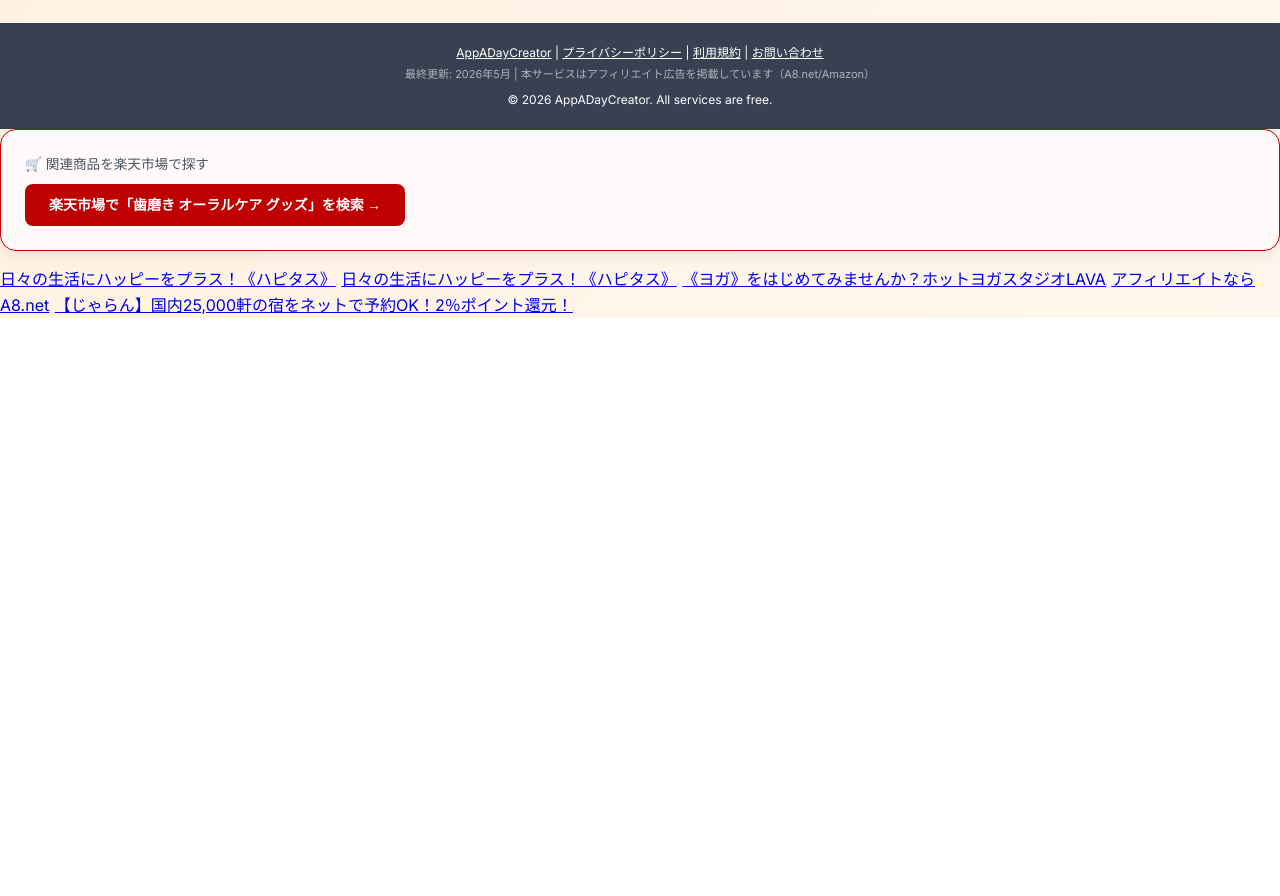
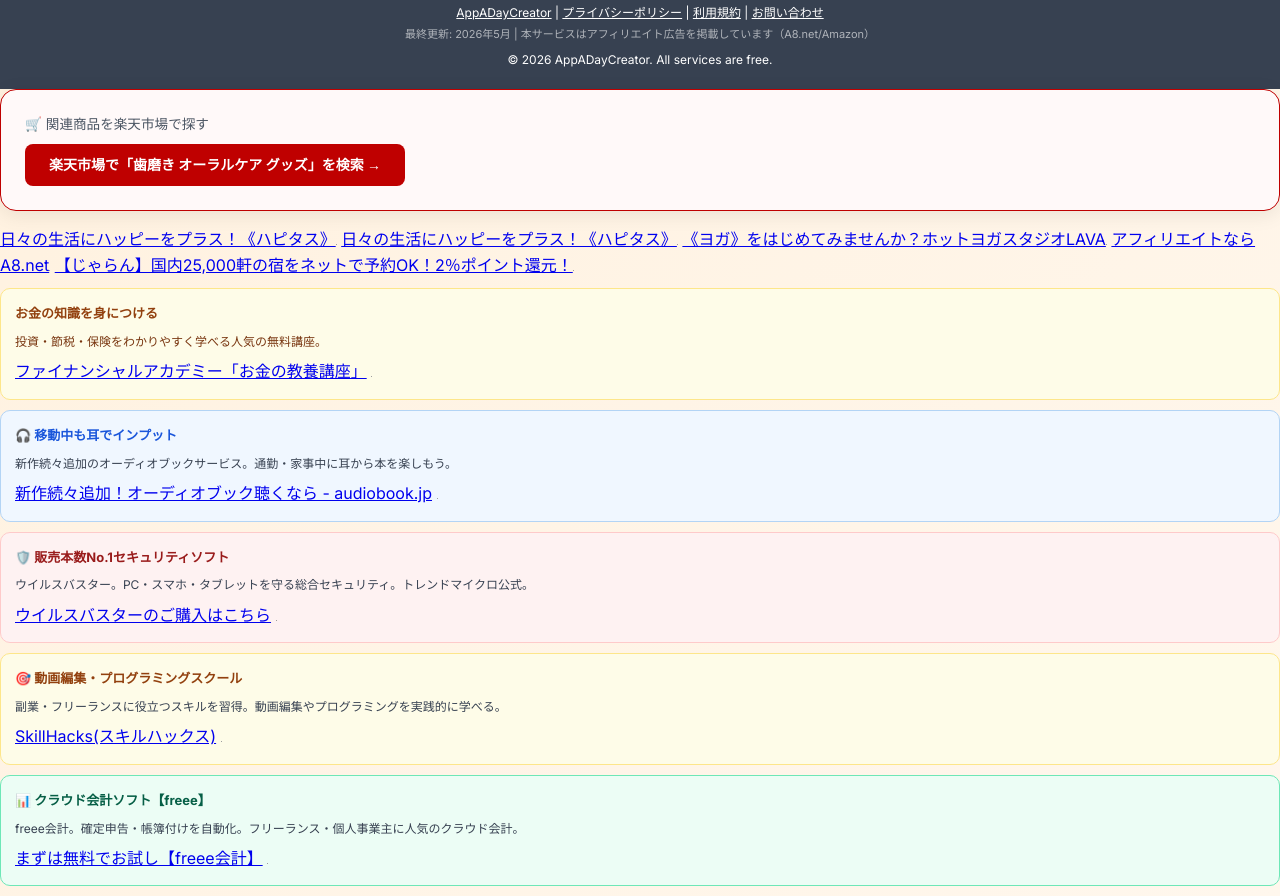
Before and after one commit to appadaycreator/oral-care-advisor, a plain HTML site: page index.html in a window 1280 px wide. Shown: the part 1606-2502 px from the top of the page. Before the commit the page ends 1924 px from the top, so only its background shows below. Drawn offline with Linux system fonts and the light colour scheme; grey boxes are pictures that could not be loaded.

Commit message:
Remove 1 non-public internal links

```diff
--- a/index.html
+++ b/index.html
@@ -174,7 +174,7 @@
             <div style="display:flex;flex-direction:column;gap:6px;">
                 <a href="https://appadaycreator.com/health-check-explainer/" style="color:#7c3aed;font-size:13px;text-decoration:none;padding:6px 0;border-bottom:1px solid #f1f5f9;">健康診断数値解説ツール →</a>
                 <a href="https://appadaycreator.com/mental-health-checker/" style="color:#7c3aed;font-size:13px;text-decoration:none;padding:6px 0;border-bottom:1px solid #f1f5f9;">メンタルヘルス・ストレスチェック →</a>
-                <a href="https://appadaycreator.com/sleep-quality-checker/" style="color:#7c3aed;font-size:13px;text-decoration:none;padding:6px 0;border-bottom:1px solid #f1f5f9;">睡眠の質チェッカー・改善アドバイス →</a>
+
             </div>
         </div>
 
@@ -449,5 +449,45 @@
 <a href="https://px.a8.net/svt/ejp?a8mat=457C4C+C23BCA+0K+10FXXU" rel="nofollow">アフィリエイトならA8.net</a><img border="0" width="1" height="1" src="https://www15.a8.net/0.gif?a8mat=457C4C+C23BCA+0K+10FXXU" alt="">
 
 <a href="https://px.a8.net/svt/ejp?a8mat=4B3WJ5+C2OQY2+14CS+68EPE" rel="nofollow">【じゃらん】国内25,000軒の宿をネットで予約OK！2％ポイント還元！</a><img border="0" width="1" height="1" src="https://www11.a8.net/0.gif?a8mat=4B3WJ5+C2OQY2+14CS+68EPE" alt="">
+<!-- A8アフィリエイト: ファイナンシャルアカデミー お金の教養講座 -->
+<div style="background:#fefce8;border:1px solid #fde68a;border-radius:10px;padding:14px;margin:10px 0;">
+  <p style="font-size:13px;font-weight:700;color:#92400e;margin:0 0 8px;">お金の知識を身につける</p>
+  <p style="font-size:12px;color:#78350f;margin:0 0 8px;">投資・節税・保険をわかりやすく学べる人気の無料講座。</p>
+  <a href="https://px.a8.net/svt/ejp?a8mat=4B3WJ6+FIIWRU+1IRY+1TKOKI" rel="nofollow noopener noreferrer" target="_blank">ファイナンシャルアカデミー「お金の教養講座」</a>
+<img border="0" width="1" height="1" src="https://www15.a8.net/0.gif?a8mat=4B3WJ6+FIIWRU+1IRY+1TKOKI" alt="" loading="lazy">
+</div>
+<!-- /A8アフィリエイト: ファイナンシャルアカデミー -->
+<!-- A8アフィリエイト: audiobook.jp -->
+<div style="background:#f0f7ff;border:1px solid #b3d4f5;border-radius:10px;padding:14px;margin:10px 0;">
+  <p style="font-size:13px;font-weight:700;color:#1a56db;margin:0 0 8px;">🎧 移動中も耳でインプット</p>
+  <p style="font-size:12px;color:#374151;margin:0 0 8px;">新作続々追加のオーディオブックサービス。通勤・家事中に耳から本を楽しもう。</p>
+  <a href="https://px.a8.net/svt/ejp?a8mat=4B3VR6+GFV6NE+3CJQ+64C3M" rel="nofollow noopener noreferrer" target="_blank">新作続々追加！オーディオブック聴くなら - audiobook.jp</a>
+<img border="0" width="1" height="1" src="https://www17.a8.net/0.gif?a8mat=4B3VR6+GFV6NE+3CJQ+64C3M" alt="" loading="lazy">
+</div>
+<!-- /A8アフィリエイト: audiobook.jp -->
+<!-- A8アフィリエイト: ウイルスバスター -->
+<div style="background:#fef2f2;border:1px solid #fecaca;border-radius:10px;padding:14px;margin:10px 0;">
+  <p style="font-size:13px;font-weight:700;color:#991b1b;margin:0 0 8px;">🛡️ 販売本数No.1セキュリティソフト</p>
+  <p style="font-size:12px;color:#374151;margin:0 0 8px;">ウイルスバスター。PC・スマホ・タブレットを守る総合セキュリティ。トレンドマイクロ公式。</p>
+  <a href="https://px.a8.net/svt/ejp?a8mat=4B3WJ6+36YZ3E+3A66+5YRHE" rel="nofollow noopener noreferrer" target="_blank">ウイルスバスターのご購入はこちら</a>
+<img border="0" width="1" height="1" src="https://www11.a8.net/0.gif?a8mat=4B3WJ6+36YZ3E+3A66+5YRHE" alt="" loading="lazy">
+</div>
+<!-- /A8アフィリエイト: ウイルスバスター -->
+<!-- A8アフィリエイト: SkillHacks -->
+<div style="background:#fefce8;border:1px solid #fde68a;border-radius:10px;padding:14px;margin:10px 0;">
+  <p style="font-size:13px;font-weight:700;color:#92400e;margin:0 0 8px;">🎯 動画編集・プログラミングスクール</p>
+  <p style="font-size:12px;color:#374151;margin:0 0 8px;">副業・フリーランスに役立つスキルを習得。動画編集やプログラミングを実践的に学べる。</p>
+  <a href="https://px.a8.net/svt/ejp?a8mat=4B3WJA+6M7PBE+4K3S+5YJRM" rel="nofollow noopener noreferrer" target="_blank">SkillHacks(スキルハックス)</a>
+<img border="0" width="1" height="1" src="https://www15.a8.net/0.gif?a8mat=4B3WJA+6M7PBE+4K3S+5YJRM" alt="" loading="lazy">
+</div>
+<!-- /A8アフィリエイト: SkillHacks -->
+<!-- A8アフィリエイト: freee会計 -->
+<div style="background:#ecfdf5;border:1px solid #6ee7b7;border-radius:10px;padding:14px;margin:10px 0;">
+  <p style="font-size:13px;font-weight:700;color:#065f46;margin:0 0 8px;">📊 クラウド会計ソフト【freee】</p>
+  <p style="font-size:12px;color:#374151;margin:0 0 8px;">freee会計。確定申告・帳簿付けを自動化。フリーランス・個人事業主に人気のクラウド会計。</p>
+  <a href="https://px.a8.net/svt/ejp?a8mat=4B3VR6+BVJJOQ+3SPO+9FL80Y" rel="nofollow noopener noreferrer" target="_blank">まずは無料でお試し【freee会計】</a>
+<img border="0" width="1" height="1" src="https://www15.a8.net/0.gif?a8mat=4B3VR6+BVJJOQ+3SPO+9FL80Y" alt="" loading="lazy">
+</div>
+<!-- /A8アフィリエイト: freee会計 -->
 </body>
 </html>
```
